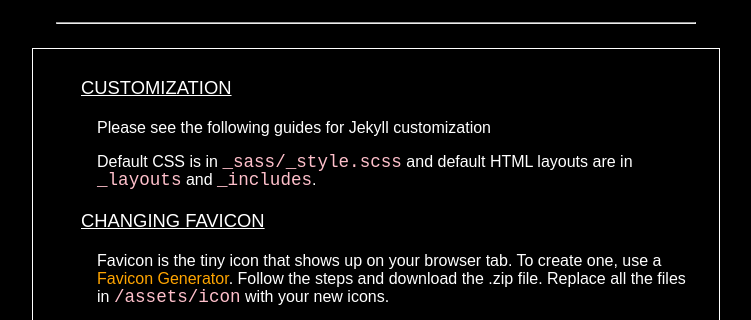
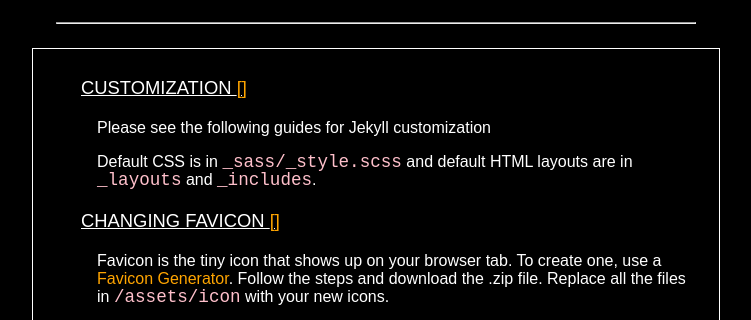
Before and after one commit to xcela/Exocore, a Jekyll site: the page built from _notes/site customization.md, in a window 1280 px wide. Shown: the part 313-633 px from the top of the page, without its empty margins (264-1015 px from the left). Built offline with Jekyll 4.4.1, drawn with Linux system fonts in a browser that asks for light colours.

Commit message:
Update note.html

```diff
--- a/_layouts/note.html
+++ b/_layouts/note.html
@@ -14,7 +14,7 @@ layout: default
   <hr>
   <div class="notes-entry-container note">
   <div class="content">
-          {% include anchor_headings.html html=content content="test" %}
+          {% include anchor_headings.html html=content anchorBody="[]" %}
    </div>
   </div>
   <hr>
```
